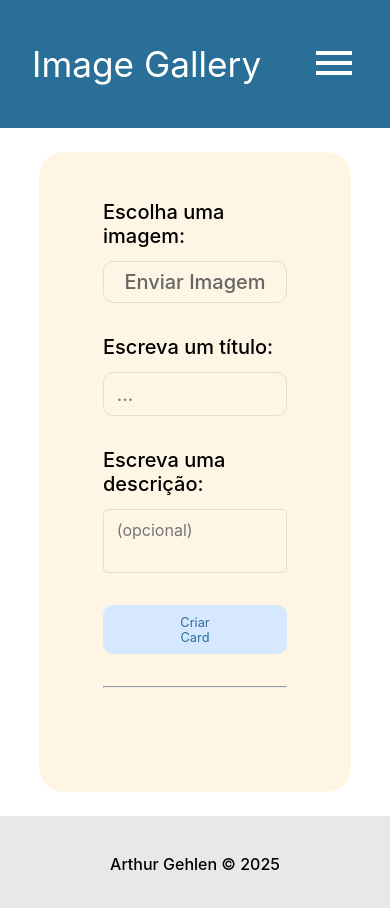
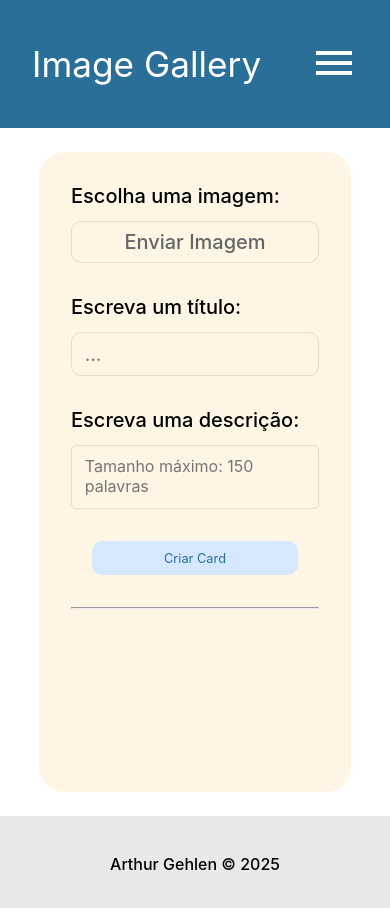
Before and after one commit to ArthurGehlen/imageGallery, a React (Create React App) app: page /add_card in a window 390 px wide. Shown: the top 908 px of the page. Built offline with nearby package versions, Linux system fonts and the light colour scheme.

Commit message:
Adicionando a opção de deletar o card.

```diff
--- a/src/components/pages/AddCard.jsx
+++ b/src/components/pages/AddCard.jsx
@@ -71,8 +71,9 @@ function AddCard() {
                     <label htmlFor="description">Escreva uma descrição:</label>
                     <textarea
                         id="description"
-                        placeholder='(opcional)'
+                        placeholder='Tamanho máximo: 150 palavras'
                         value={description}
+                        maxLength={150}
                         onChange={(e) => setDescription(e.target.value)}>
                     </textarea>
                 </div>
--- a/src/components/pages/AddCard.module.css
+++ b/src/components/pages/AddCard.module.css
@@ -38,3 +38,9 @@ input[type="file"] {
     background-color: #D9D9D9;
     width: 100%;
 }
+
+@media screen and (max-width: 500px) {
+    .form {
+        padding: 0;
+    }
+}
--- a/src/components/pages/Home.jsx
+++ b/src/components/pages/Home.jsx
@@ -1,5 +1,6 @@
 // Hooks
 import { useState, useEffect } from 'react'
+import { IoMdClose } from 'react-icons/io'
 import { Link } from 'react-router-dom'
 
 // Assets
@@ -9,9 +10,16 @@ import empty_container_img from '../../imgs/empty_container_img.svg'
 function Home() {
     const [images, setImages] = useState([])
 
+    const delete_card = (id) => {
+        const stored_images = JSON.parse(localStorage.getItem("cardDB")) || []
+        const updated_images = stored_images.filter((image) => image.id !== id)
+        localStorage.setItem("cardDB", JSON.stringify(updated_images))
+        setImages(updated_images)
+    }
+
     useEffect(() => {
-        const storedImages = JSON.parse(localStorage.getItem("cardDB")) || []
-        setImages(storedImages);
+        const stored_images = JSON.parse(localStorage.getItem("cardDB")) || []
+        setImages(stored_images)
     }, [])
 
     return (
@@ -29,7 +37,10 @@ function Home() {
                 <div className={styles.main_with_cards}>
                     {images.map((img) => (
                         <div key={img.id} className={styles.card}>
-                            <img src={img.image} alt="Imagem salva" />
+                            <button onClick={() => delete_card(img.id)} className='delete_button'>
+                                <IoMdClose />
+                            </button>
+                            <img src={img.image} alt={`Imagem do card ${img.id}`} />
                             <h2>{img.title}</h2>
                             <p>{img.description}</p>
                         </div>
--- a/src/components/pages/Home.module.css
+++ b/src/components/pages/Home.module.css
@@ -49,14 +49,34 @@ main {
 }
 
 .card {
-    width: 21.5rem;
+    width: 21.2rem;
     height: 36rem;
     padding: 1rem;
     border-radius: 10px;
     background-color: #FAF3E0;
     display: flex;
     flex-direction: column;
-    gap: 1.5rem;
+    gap: 1rem;
+}
+
+.card button {
+    width: 100%;
+    background-color: transparent;
+    border: 1px solid transparent;
+    cursor: pointer;
+    background-color: #D8EFFF;
+    border-radius: 5px;
+    padding: .4rem;
+    transition: .4s;
+}
+
+.card button:hover {
+    background-color: transparent;
+    border: 1px solid #D8EFFF;
+}
+
+.card button svg {
+    font-size: 1.4rem;
 }
 
 .card h2, p {
@@ -64,7 +84,7 @@ main {
 }
 
 .card p {
-    height: 25%;
+    height: 15%;
 }
 
 .card img {
--- a/src/components/pages/Support.module.css
+++ b/src/components/pages/Support.module.css
@@ -6,7 +6,6 @@
     flex-direction: column;
     align-items: center;
     gap: 2rem;
-    padding: 1rem 2rem;
 }
 
 .form input, textarea {
--- a/src/components/ui/Main.module.css
+++ b/src/components/ui/Main.module.css
@@ -1,15 +1,3 @@
-.main {
-    width: 80%;
-    height: 40rem;
-    margin: 1.5rem auto;
-    display: flex;
-    flex-direction: column;
-    justify-content: center;
-    align-items: center;
-    gap: 2rem;
-    border-radius: 25px;
-}
-
 .main div {
     width: 100%;
     height: fit-content;
@@ -24,20 +12,20 @@ span {
     font-weight: 500;
 }
 
-main div input[type="text"], input[type="email"] {
+.main div input[type="text"], input[type="email"] {
     height: 2.8rem;
     padding: .8rem;
     font-size: 1.2rem;
 }
 
-main div textarea {
+.main div textarea {
     resize: none;
     height: 4rem;
     padding: .6rem .8rem;
     font-size: 1rem;
 }
 
-main button {
+.main button {
     background-color: #D6E8FF;
     color: #2A6F97;
     cursor: pointer;
@@ -48,7 +36,7 @@ main button {
     font-size: clamp(.8rem, 3vw, 1.4rem);
 }
 
-main button:hover {
+.main button:hover {
     background-color: #B5D4FF;
     color: #FFFFFF;
 }
```
